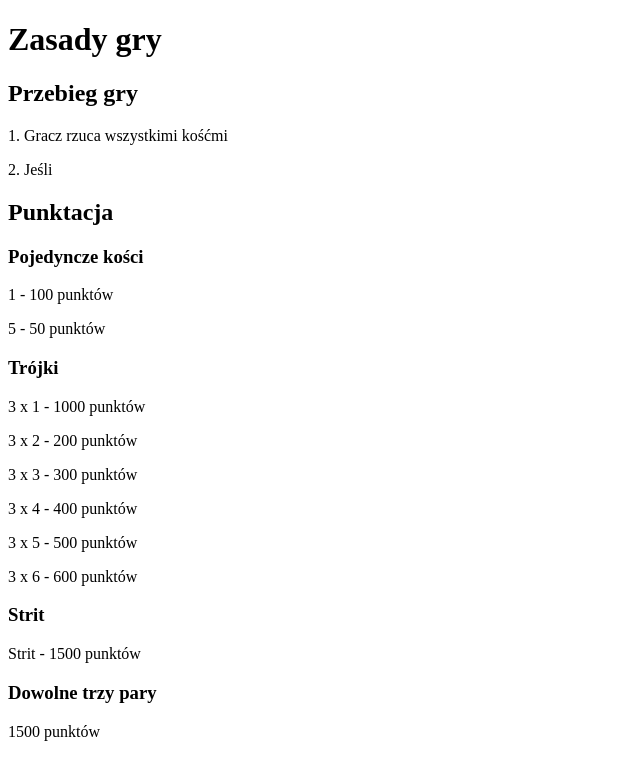
After one commit to kwiecie/zilch_game, a Flask app: page /rules in a window 1280 px wide. The commit adds this page. Shown: the top 780 px of the page, without its empty margins (0-640 px from the left). Run offline with Flask 2, Linux system fonts and the light colour scheme.

```diff
--- a/app.py
+++ b/app.py
@@ -21,6 +21,9 @@ def index():
 @app.route('/board')
 def board():
     global game
+    if game.players[game.current_player].score >= 1000:
+        game.winner = game.players[game.current_player]
+        return redirect('/win')
     return render_template('board.html', game = game, current_player = game.players[game.current_player])
 
 @app.route('/new')
@@ -30,6 +33,10 @@ def new():
 @app.route('/solo')
 def solo():
     return render_template('solo.html')
+
+@app.route('/rules')
+def rules():
+    return render_template('rules.html')
 
 @app.route('/solo_start', methods=['POST'])
 def solo_start():
@@ -44,6 +51,19 @@ def solo_start():
     else:
         return redirect('/board')
 
+@app.route('/new_start', methods=['POST'])
+def new_start():
+    global game
+    game = Game()
+    for player in request.form:
+        if request.form[player] != '':
+            game.add_player(request.form[player])
+    game.set_dices()
+    game.check_score()
+    if game.num_of_players() <= 1:
+        return redirect('/solo')
+    else:
+        return redirect('/board')
 
 '''
 @app.route('/roll', methods=['POST'])
@@ -101,7 +121,7 @@ def roll():
         return redirect('/solo')
 
     to_reroll = []
-    if 'd1' in request.form:
+    '''if 'd1' in request.form:
         to_reroll.append(0)
     if 'd2' in request.form:
         to_reroll.append(1)
@@ -112,7 +132,7 @@ def roll():
     if 'd5' in request.form:
         to_reroll.append(4)
     if 'd6' in request.form:
-        to_reroll.append(5)
+        to_reroll.append(5)'''
 
     print('dices to reroll: ')
     print(to_reroll)
@@ -127,11 +147,30 @@ def roll():
 
     return redirect('/board')
 
-@app.route('/save_dices')
+@app.route('/save_dices', methods=['POST', 'GET'])
 def save_dices():
     #game.players[game.current_player].current_round_score = 0
     score = game.check_score()
     game.players[game.current_player].round_scores.append(score)
+    game.reset_dices()
+
+    def remove_value_from_list(the_list, val):
+        return [value for value in the_list if value != val]
+
+    if 'd1' in request.form:
+        remove_value_from_list(game.dices.pop, 1)
+    if 'd2' in request.form:
+        remove_value_from_list(game.dices.pop, 2)
+    if 'd3' in request.form:
+        remove_value_from_list(game.dices.pop, 3)
+    if 'd4' in request.form:
+        remove_value_from_list(game.dices.pop, 4)
+    if 'd5' in request.form:
+        remove_value_from_list(game.dices.pop, 5)
+    if 'd6' in request.form:
+        remove_value_from_list(game.dices.pop, 6)
+    #game.reset_dices()
+    game.check_score()
 
     return redirect('/board')
 
@@ -141,15 +180,25 @@ def bank():
     print(game.players[game.current_player])
     game.players[game.current_player].round_counter += 1
     game.players[game.current_player].add_to_bank()
+    game.players[game.current_player].sum_the_score()
+    #game.check_if_last_round()
     game.next_player()
     game.reset_dices()
     game.set_dices()
     return redirect('/board')
 
+'''@app.route('/win')
+def win():
+    global game
+    if game.check_if_last_round():
+        game.check_winner()
+        return render_template('win.html', game = game, winner = game.winner)
+    return redirect('/')'''
+
 @app.route('/win')
 def win():
-    global WINNER
-    return render_template('win.html', winner=WINNER)
+    global game
+    return render_template('win.html', game = game, winner = game.winner)
 
 def check():
     return False
--- a/static/css/main.css
+++ b/static/css/main.css
@@ -53,6 +53,8 @@ body {
 
 h1 {
     font-family: 'Playfair Display', serif;
+    font-weight: 200;
+    color: #9C1A1C;
     font-size: 50px;
     #margin: auto;
     display: block;
@@ -60,6 +62,8 @@ h1 {
 
 h2 {
     font-family: 'Playfair Display', serif;
+    font-weight: 200;
+    color: #9C1A1C;
     font-size: 32px;
 }
 
--- a/templates/index.html
+++ b/templates/index.html
@@ -7,8 +7,9 @@
 {% block body %}
     <div class="content">
         <h1>Zilch!</h1>
-        <button><a href="{{ url_for('solo') }}">Nowa gra solo</a></button>
-        <button><a href="{{ url_for('new') }}">Nowa gra (2 graczy)</a></button>
+        <a href="{{ url_for('solo') }}"><button>Nowa gra solo</button></a>
+        <a href="{{ url_for('new') }}"><button>Nowa gra (2 graczy)</button></a>
+        <a href="{{ url_for('rules') }}"><button>Zasady gry</button></a>
     </div>
 
 {% endblock %}
--- /dev/null
+++ b/templates/rules.html
@@ -0,0 +1,28 @@
+<!DOCTYPE html>
+<html lang="pl-PL">
+<head>
+    <meta charset="UTF-8">
+    <title>Zasady gry | Zilch!</title>
+</head>
+<body>
+    <h1>Zasady gry</h1>
+        <h2>Przebieg gry</h2>
+            <p>1. Gracz rzuca wszystkimi kośćmi</p>
+            <p>2. Jeśli </p>
+        <h2>Punktacja</h2>
+            <h3>Pojedyncze kości</h3>
+                <p>1 - 100 punktów</p>
+                <p>5 - 50 punktów</p>
+            <h3>Trójki</h3>
+                <p>3 x 1 - 1000 punktów</p>
+                <p>3 x 2 - 200 punktów</p>
+                <p>3 x 3 - 300 punktów</p>
+                <p>3 x 4 - 400 punktów</p>
+                <p>3 x 5 - 500 punktów</p>
+                <p>3 x 6 - 600 punktów</p>
+            <h3>Strit</h3>
+                <p>Strit - 1500 punktów</p>
+            <h3>Dowolne trzy pary</h3>
+                <p>1500 punktów</p>
+</body>
+</html>
--- a/templates/win.html
+++ b/templates/win.html
@@ -6,7 +6,7 @@
 
 {% block body %}
     <h2>Wygrana!</h2>
-    <h3>Zwyciężył gracz: {{ winner }}</h3>
+    <h3>Zwyciężył gracz: {{ game.winner }}</h3>
     <button><a href="{{ url_for('new') }}">Graj ponownie</a></button>
 
 {% endblock %}
```
Also changed, not shown: game.py (+41 -6 lines), player.py (+8 -2 lines), templates/board.html (+32 -2 lines), templates/new.html (+5 -7 lines).
